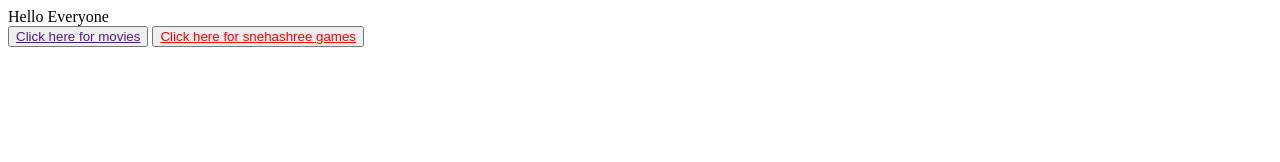
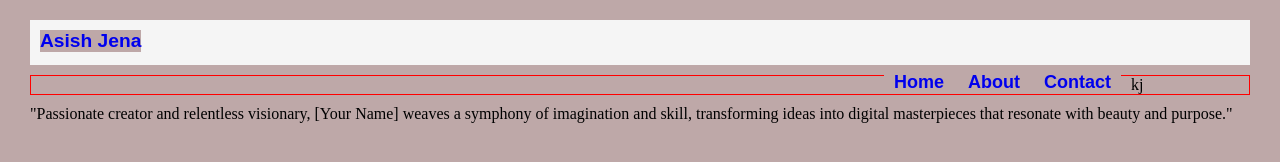
Before and after one commit to Asish1757/Projects1757, a plain HTML site: page index.html in a window 1280 px wide. Drawn offline with Linux system fonts and the light colour scheme; a web font is replaced by a local one.

Commit message:
Update index.html

```diff
--- a/index.html
+++ b/index.html
@@ -1,20 +1,72 @@
 <!DOCTYPE html>
 <html lang="en">
+
 <head>
     <meta charset="UTF-8">
     <meta name="viewport" content="width=device-width, initial-scale=1.0">
-    <title>Document</title>
+    <title>A Website</title>
 </head>
+<!-- <link rel="stylesheet" href="style.css"> -->
+<link rel="preconnect" href="https://fonts.googleapis.com">
+<link rel="preconnect" href="https://fonts.gstatic.com" crossorigin>
+<!-- <link href="https://fonts.googleapis.com/css2?family=Bad+Script&display=swap" rel="stylesheet"> -->
+<!-- <link href="https://fonts.googleapis.com/css2?family=Stylish&display=swap" rel="stylesheet"> -->
+<link href="https://fonts.googleapis.com/css2?family=Text+Me+One&display=swap" rel="stylesheet">
+
+
+
+<style>
+    * {
+        background-color: rgb(190, 168, 168);
+        margin-top: 10px;
+        margin-left: 10px;
+        margin-right: 10px;
+        margin-bottom: 10px;
+    }
+
+    .name {
+        /* font-family: 'Stylish', serif; */
+        font-family: 'Text Me One', sans-serif;
+        text-decoration: none;
+        font-weight: bold;
+        font-size: larger;
+    }
+
+    .item {
+        /* font-family: 'Stylish', serif; */
+        font-family: 'Text Me One', sans-serif;
+        text-decoration: none;
+        font-weight: bold;
+        font-size: large;
+    }
+
+    .item:hover {
+        color: #dcb448;
+        transition: 0.3s;
+    }
+
+    .name:hover {
+        color: grey;
+    }
+</style>
+
 <body>
-    Hello Everyone
+    <div style="background-color: whitesmoke;height:45px;">
+        <a style="float: left;" class="name" href="#">Asish Jena</a>
+        <div style="float: left; margin-left: 70%;">
+            <a class="item" href="#">Home</a>
+            <a class="item" href="#">About</a>
+            <a class="item" href="#">Contact</a>
+        </div>
 
-    <div>
-        <button>
-            <a href="">Click here for movies</a>
-        </button>
-        <button>
-            <a style="color: red;" href="">Click here for snehashree games</a>
-        </button>
     </div>
+
+    <div style="border: 1px solid red;">
+        kj
+    </div>
+
+    <p>"Passionate creator and relentless visionary, [Your Name] weaves a symphony of imagination and skill,
+        transforming ideas into digital masterpieces that resonate with beauty and purpose."</p>
 </body>
+
 </html>
```
